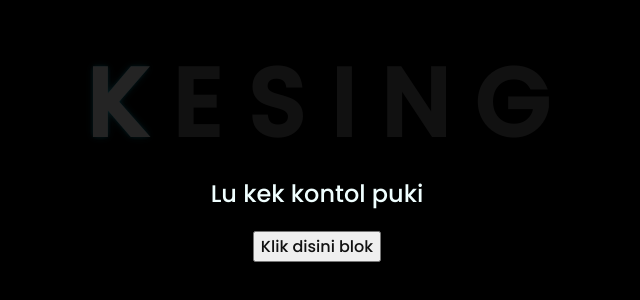
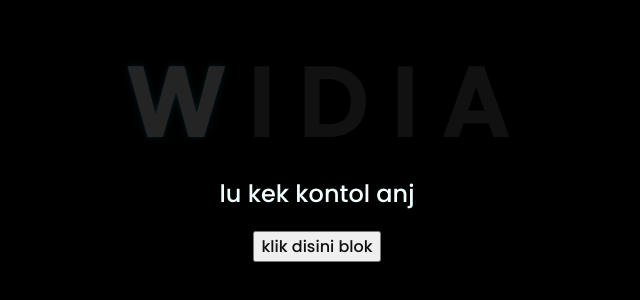
Before and after one commit to Yogzz30/Kesingg, a plain HTML site: page index.html in a window 1280 px wide. Shown: the part 262-562 px from the top of the page, without its empty margins (331-971 px from the left). Drawn offline with Linux system fonts and the light colour scheme.

Commit message:
Update index.html

```diff
--- a/index.html
+++ b/index.html
@@ -11,19 +11,18 @@
 <body>
     <div class="greetings">
     <!-- silahkan menambah kata sesuai keinginan dengan <span>text...</span -->
-        <span>K</span>
-        <span>E</span>
-        <span>S</span>
+        <span>W</span>
         <span>I</span>
-        <span>N</span>
-        <span>G</span>
+        <span>D</span>
+        <span>I</span>
+        <span>A</span>
     </div>
     <div class="description">
-        <span>Lu kek kontol puki</span>
+        <span>lu kek kontol anj</span>
     </div>
     <div class="button">
         <button>
-            <a href="flower.html">Klik disini blok</a>
+            <a href="flower.html">klik disini blok</a>
         </button>
 
     </div>
```
